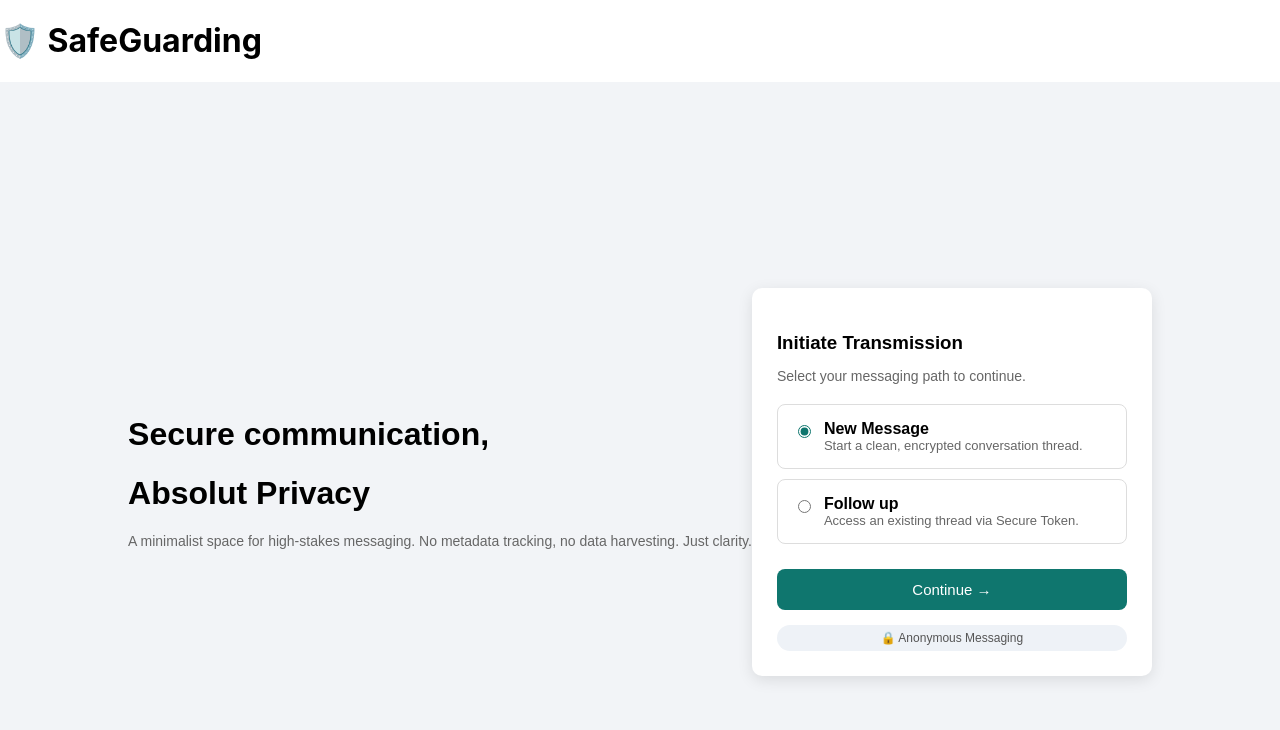
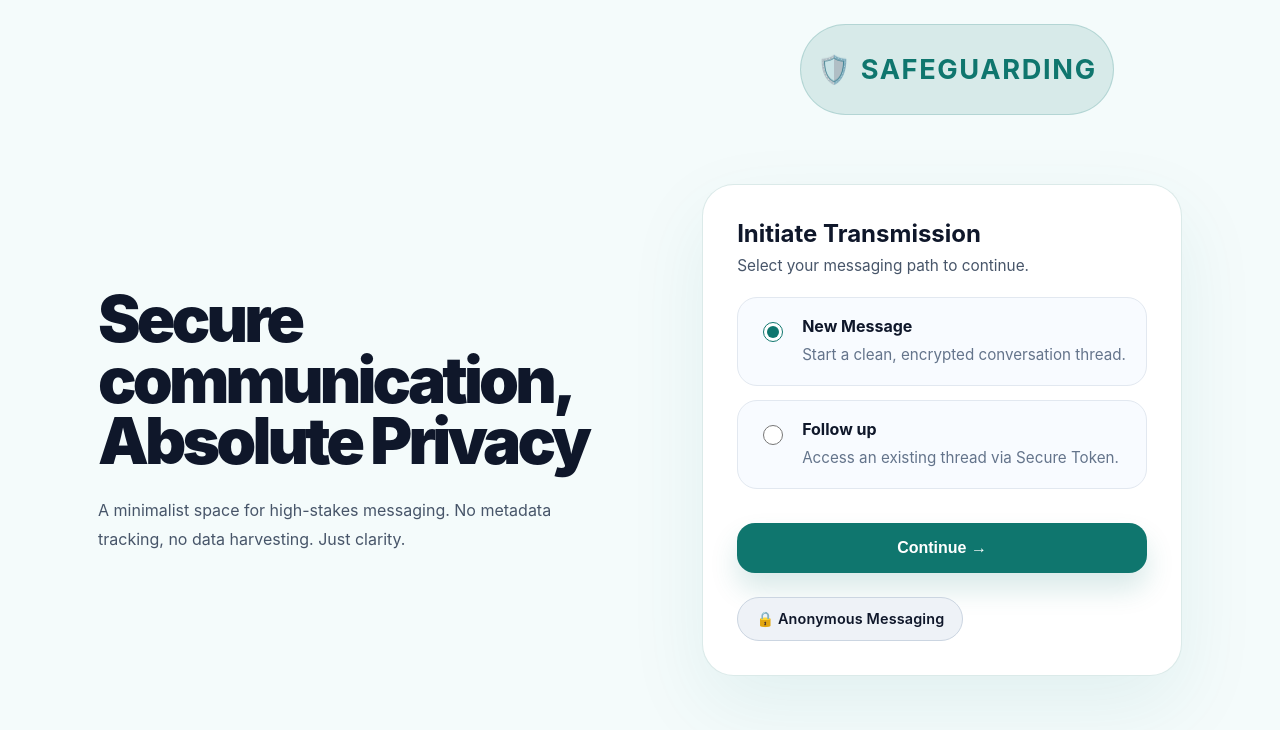
Before and after one commit to VALENTINE-it/safeguarding-project, a React (Create React App) app in the folder my-app/: page / in a window 1280 px wide. Shown: the top 730 px of the page. Built offline with nearby package versions, Linux system fonts and the light colour scheme.

Commit message:
fix: fixed the styling of the page

```diff
--- a/my-app/src/index.css
+++ b/my-app/src/index.css
@@ -1,8 +1,15 @@
+* {
+  box-sizing: border-box;
+}
+
 body {
   margin: 0;
-  font-family: -apple-system, BlinkMacSystemFont, 'Segoe UI', 'Roboto', 'Oxygen',
-    'Ubuntu', 'Cantarell', 'Fira Sans', 'Droid Sans', 'Helvetica Neue',
-    sans-serif;
+  min-height: 100vh;
+  font-family: Inter, system-ui, -apple-system, BlinkMacSystemFont, 'Segoe UI',
+    'Roboto', 'Oxygen', 'Ubuntu', 'Cantarell', 'Fira Sans', 'Droid Sans',
+    'Helvetica Neue', sans-serif;
+  background: #f4fbfb;
+  color: #0f172a;
   -webkit-font-smoothing: antialiased;
   -moz-osx-font-smoothing: grayscale;
 }
@@ -12,90 +19,187 @@ code {
     monospace;
 }
 
-    .Body {
-      font-family: Arial, sans-serif;
-      background: #f2f4f7;
-      display: flex;
-      justify-content: center;
+.Header {
+  position: absolute;
+  top: 24px;
+  margin-left: 50rem;
+  display: inline-flex;
   align-items: center;
-      height: 100vh;
+  gap: 10px;
+  padding: 10px 16px;
+  border-radius: 9999px;
+  background: rgba(15, 118, 110, 0.12);
+  color: #0f766e;
+  font-size: 0.85rem;
+  font-weight: 700;
+  letter-spacing: 0.12em;
+  border: 1px solid rgba(15, 118, 110, 0.18);
 }
 
-    .H1{
+.Body {
+  display: flex;
+  align-items: center;
+  justify-content: space-between;
+  max-width: 1180px;
+  margin: 0 auto;
+  min-height: 100vh;
+  padding: 120px 48px 60px;
+  gap: 48px;
+}
 
+.Intro {
+  flex: 1 1 55%;
+  max-width: 540px;
+}
+
+.H1 {
+  margin: 0;
+  font-size: clamp(2rem, 5vw, 4rem);
+  line-height: 0.95;
+  font-weight: 900;
+  letter-spacing: -0.06em;
+}
+
+.Intro p {
+  margin-top: 24px;
+  max-width: 520px;
+  color: #475569;
+  font-size: 1rem;
+  line-height: 1.85;
 }
 
 .card {
-      background: #fff;
-      padding: 25px;
-      width: 350px;
-      border-radius: 10px;
-      box-shadow: 0 4px 15px rgba(0,0,0,0.1);
+  flex: 0 0 420px;
+  width: 100%;
+  background: #ffffff;
+  border: 1px solid rgba(15, 118, 110, 0.15);
+  border-radius: 32px;
+  padding: 34px;
+  box-shadow: 0 30px 80px rgba(15, 118, 110, 0.08);
 }
 
-    h3 {
-      margin-bottom: 5px;
+.card h3 {
+  margin: 0 0 8px;
+  font-size: 1.5rem;
+  color: #0f172a;
 }
 
-    p {
-      color: #666;
-      font-size: 14px;
-      margin-bottom: 20px;
+.card p {
+  margin: 0 0 22px;
+  color: #475569;
+  font-size: 0.96rem;
 }
 
 .option {
   display: flex;
   align-items: flex-start;
-      gap: 10px;
-      padding: 15px;
-      border: 1px solid #ddd;
-      border-radius: 8px;
-      margin-bottom: 10px;
+  gap: 16px;
+  padding: 18px 20px;
+  border-radius: 20px;
+  border: 1px solid #e2e8f0;
+  background: #f8fbff;
+  margin-bottom: 14px;
   cursor: pointer;
-      transition: 0.3s;
+  transition: transform 180ms ease, border-color 180ms ease,
+    background-color 180ms ease;
 }
 
 .option:hover {
+  transform: translateY(-1px);
   border-color: #0f766e;
-      background: #f0fdfa;
+  background: #effaf8;
 }
 
-    input[type="radio"] {
+.option input[type='radio'] {
+  margin-top: 6px;
   accent-color: #0f766e;
-      margin-top: 5px;
+  width: 20px;
+  height: 20px;
 }
 
 .option-title {
-      font-weight: bold;
+  font-weight: 700;
+  color: #0f172a;
+  margin-bottom: 6px;
 }
 
 .option-desc {
-      font-size: 13px;
-      color: #666;
+  margin: 0;
+  color: #64748b;
+  font-size: 0.95rem;
+  line-height: 1.65;
 }
 
 button {
   width: 100%;
-      padding: 12px;
+  margin-top: 20px;
+  padding: 16px 18px;
   background: #0f766e;
-      color: white;
+  color: #ffffff;
   border: none;
-      border-radius: 8px;
-      margin-top: 15px;
+  border-radius: 18px;
   cursor: pointer;
-      font-size: 15px;
+  font-size: 1rem;
+  font-weight: 700;
+  transition: background-color 180ms ease, transform 180ms ease;
+  box-shadow: 0 16px 28px rgba(15, 118, 110, 0.16);
 }
 
 button:hover {
-      background: #115e59;
+  background: #0d655c;
+  transform: translateY(-1px);
 }
 
 .badge {
-      margin-top: 15px;
-      text-align: center;
-      font-size: 12px;
-      color: #555;
+  display: inline-flex;
+  align-items: center;
+  justify-content: center;
+  margin-top: 24px;
+  padding: 12px 18px;
+  border-radius: 9999px;
   background: #eef2f7;
-      padding: 6px;
-      border-radius: 20px;
+  color: #0f172a;
+  font-size: 0.9rem;
+  font-weight: 600;
+  letter-spacing: 0.01em;
+  border: 1px solid #cbd5e1;
 }
+
+@media (max-width: 1040px) {
+  .Body {
+    flex-direction: column;
+    align-items: flex-start;
+    padding: 80px 28px 44px;
+  }
+
+  .card {
+    max-width: 100%;
+  }
+}
+
+@media (max-width: 640px) {
+  .Header {
+    position: relative;
+    top: auto;
+    left: auto;
+    margin-bottom: 20px;
+  }
+
+  .Body {
+    padding: 32px 18px 28px;
+  }
+
+  .H1 {
+    font-size: 2.75rem;
+  }
+
+  .card {
+    padding: 24px;
+    border-radius: 24px;
+  }
+
+  .option {
+    gap: 14px;
+    padding: 16px;
+  }
+}
--- a/my-app/src/index.js
+++ b/my-app/src/index.js
@@ -8,13 +8,13 @@ function SafeGuardingApp() {
 
     <>
     <div className="Header">
-     <h1>🛡️ SafeGuarding</h1>
+     <h1>🛡️ SAFEGUARDING</h1>
     </div>
 
     <div className="Body">
     <div className="Intro">
-      <h1 className="H1">Secure communication, </h1>
-      <h1 className="H1">Absolut Privacy </h1>
+      <h1 className="H1">Secure communication, Absolute Privacy</h1>
+
 
       <p>A minimalist space for high-stakes messaging. No metadata tracking, no data harvesting. Just clarity.</p>
     </div>
```
Lines whose indentation alone changed are shown as unchanged.
